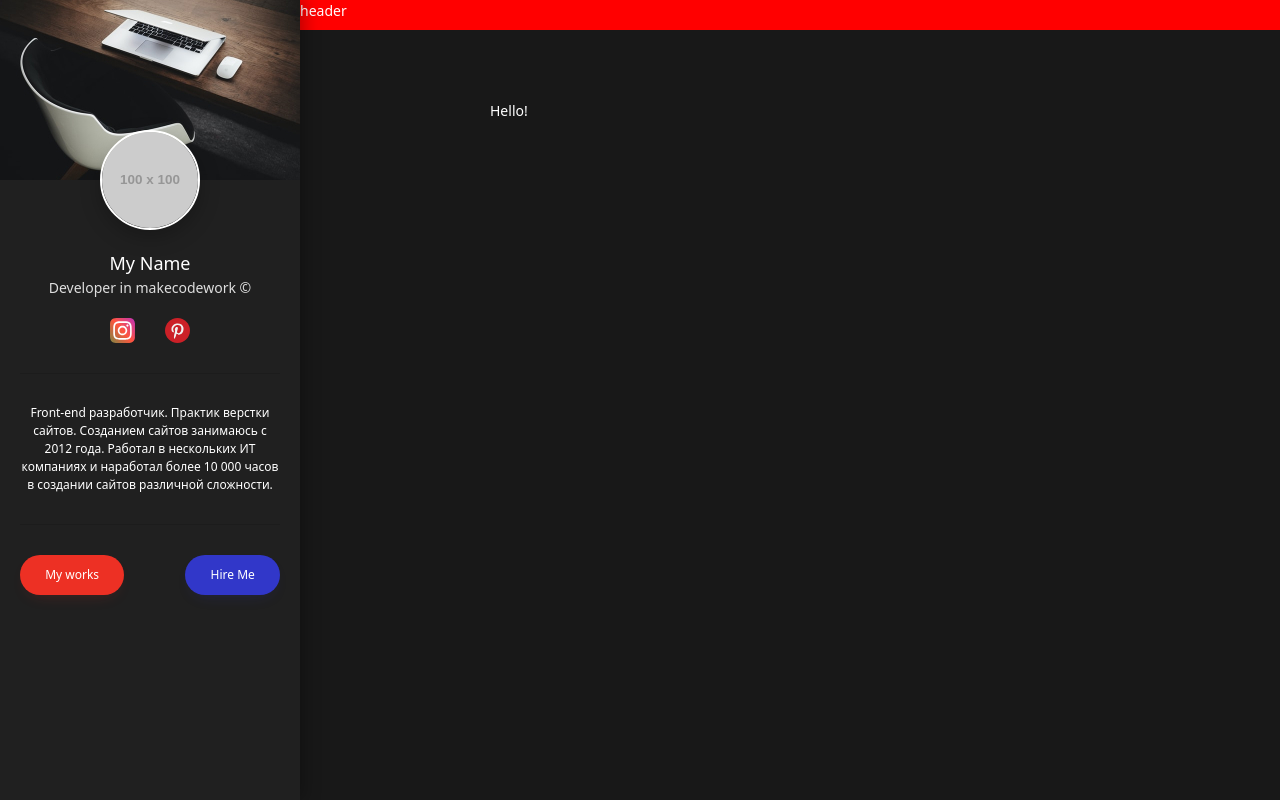
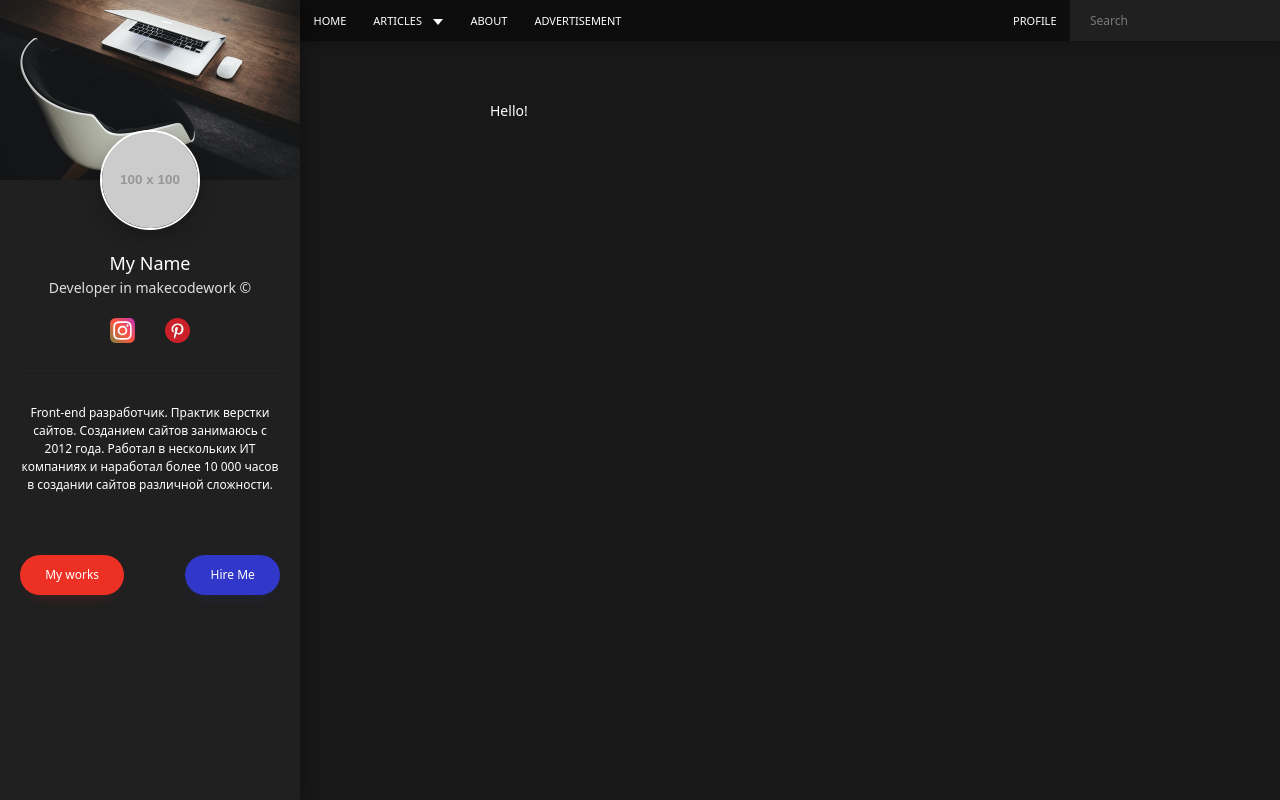
Before and after one commit to codegrabber1/pblog, a website: page src/index.html in a window 1280 px wide. Drawn offline with nearby package versions, Linux system fonts and the light colour scheme; files that its build step writes are made by us from their sources; placeholder pictures from the web are drawn by us.

Commit message:
'finished header

```diff
--- a/src/assets/scss/_vars.scss
+++ b/src/assets/scss/_vars.scss
@@ -1,6 +1,7 @@
 $background__color_main: #181818;
 $background__color_primary: #202020;
 $background__color_secondary: #121212;
+$background__color_header: #0D0D0D;
 
 $maim__color_text: #ffffff;
 $main__border_color: #ffffff;
--- a/src/assets/scss/blocks/header.scss
+++ b/src/assets/scss/blocks/header.scss
@@ -1,9 +1,20 @@
 .header {
-	background-color: #f00;
-	height: 30px;
+	background-color: $background__color_header;
+	box-shadow: 0 2px 10px rgba(#000, .25);
+	// height: 30px;
 	width: calc(100% - #{$sidebar-with});
 	position: fixed;
 	top: 0;
 	right: 0;
 	z-index: $z-index__header-1000;
+	display: flex;
+
 }
+.header__left {
+	width: 60%;
+}
+.header__right {
+	width: 40%;
+	display: flex;
+	justify-content: flex-end;
+}
--- /dev/null
+++ b/src/assets/scss/blocks/nav.scss
@@ -0,0 +1,48 @@
+.nav__list{
+	display: flex;
+}
+.nav__list .nav__item {
+	position: relative;
+	&:hover {
+		background-color: $sidebar__btn-blue;
+	}
+	&:hover {
+		> .subnav {
+			display: block;
+		}
+	}
+}
+.nav__list li a {
+	display: block;
+	font-size: 1.1rem;
+	text-transform: uppercase;
+	text-decoration: none;
+	padding: 1.35rem;
+	line-height: 1.2;
+	color: $maim__color_text;
+
+	transition: background-color .2c linear;
+
+	&:hover {
+		background-color: $sidebar__btn-blue;
+	}
+
+	&.has-subnav{
+		position: relative;
+		padding-right: 3.5rem;
+
+		&:after{
+			content: "";
+			display: block;
+			margin-top: 2px;
+			border-style: solid;
+			border-width: 6px 5px 0 5px;
+			border-color: #ffffff transparent transparent transparent;
+			position: absolute;
+			top: 50%;
+			right: 1.35rem;
+			transform: translateY(-50%);
+
+		}
+	}
+}
--- /dev/null
+++ b/src/assets/scss/blocks/search.scss
@@ -0,0 +1,20 @@
+.search {
+	max-width: 21rem;
+	width: 100%;
+	background-color: $background__color_primary;
+}
+.s_input {
+	background-color: transparent;
+	border: none;
+	font-family: inherit;
+	font-size: 1.2rem;
+	color: $maim__color_text;
+	display: block;
+	padding: 1.2rem 2rem;
+	width: 100%;
+	display: block;
+
+	&::placeholder {
+		color: rgba(#ffffff, .4);
+	}
+}
--- /dev/null
+++ b/src/assets/scss/blocks/subnave.scss
@@ -0,0 +1,23 @@
+.subnav {
+	display: none;
+	position: absolute;
+	top: 100%;
+	left: 0;
+	width: 16.5rem;
+	background-color: $sidebar__btn-blue;
+	border-radius: 0 0 5px 5px;
+	padding: .5rem 0;
+	box-shadow: 0 0 6px 8px rgba(#000, .25);
+}
+.subnav li a {
+	text-transform: none;
+	font-size: 1.2rem;
+	display: block;
+	padding: .45rem 1.2rem;
+
+	transition: background-color .2c ease-in-out;
+
+	&:hover{
+		background-color: darken($sidebar__btn-blue, 3%);
+	}
+}
--- a/src/assets/scss/style.scss
+++ b/src/assets/scss/style.scss
@@ -25,6 +25,9 @@ img {
 /* from blocks */
 @import "blocks/page";
 @import "blocks/header";
+@import "blocks/nav";
+@import "blocks/subnave";
+@import "blocks/search";
 @import "blocks/sidebar";
 @import "blocks/container";
 @import "blocks/main";
--- a/src/partials/header.html
+++ b/src/partials/header.html
@@ -1 +1,29 @@
-<header class="header">header</header>
+<header class="header">
+	<div class="header__left">
+		<nav class="nav">
+			<ul class="nav__list">
+				<li><a href="#">Home</a></li>
+				<li class="nav__item"><a class="has-subnav" href="#">Articles</a>
+					<ul class="subnav">
+						<li><a href="#">Web Development</a></li>
+						<li><a href="">Web Marketing</a></li>
+						<li><a href="">Video creation</a></li>
+					</ul>
+				</li>
+				<li><a href="#">About</a></li>
+				<li><a href="#">Advertisement</a></li>
+			</ul>
+		</nav>
+	</div>
+	<div class="header__right">
+		<nav class="nav">
+			<ul class="nav__list">
+				<li><a href="#">Profile</a></li>
+
+			</ul>
+		</nav>
+		<form class="search" action="/" method="post">
+			<input class="s_input" type="text" placeholder="Search">
+		</form>
+	</div>
+</header>
```
Also changed, not shown: dist/assets/css/style.css, dist/assets/css/style.min.css, dist/index.html.
